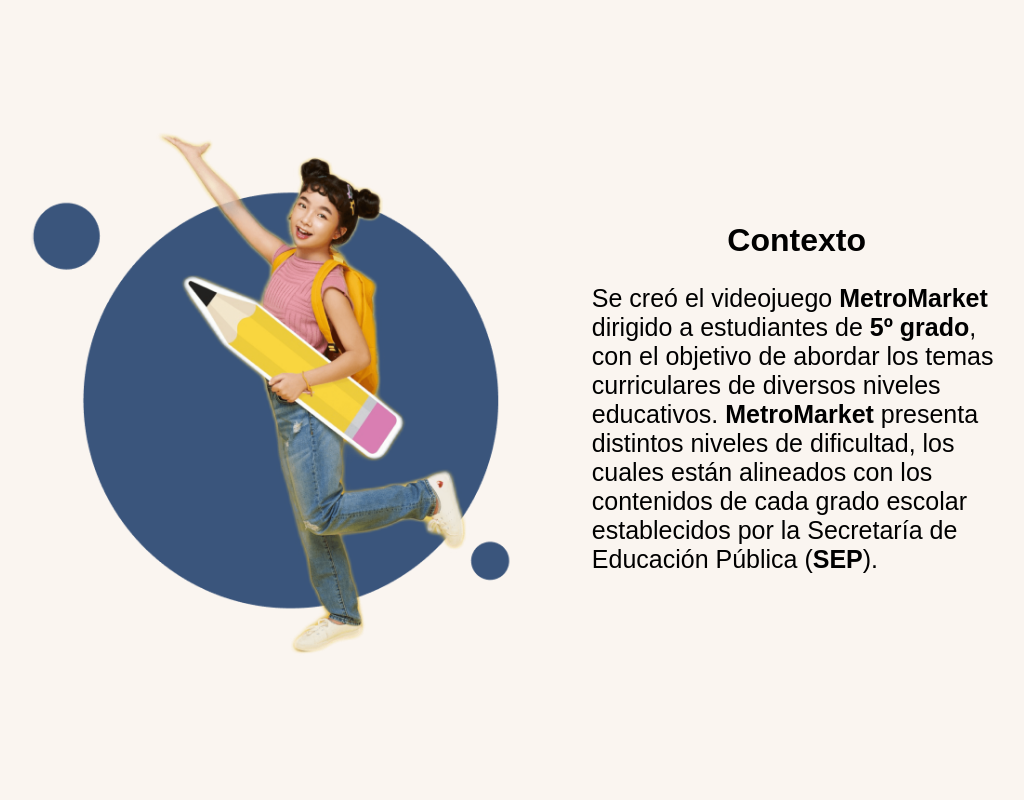
After one commit to Rosa-Palaci/prueba-web, a Flask app: template FlaskApp/templates/contexto.html in a window 1280 px wide. The commit adds this page. Shown: the whole page, without its empty margins (125-1149 px from the left). Run offline with Flask 3, Linux system fonts and the light colour scheme; the template is opened without the code that fills it, so the values that code supplies are empty.

Commit message:
vista contexto y navbar.html

```diff
--- a/FlaskApp/app.py
+++ b/FlaskApp/app.py
@@ -42,8 +42,7 @@ def registro():
 
 @app.route('/Contexto')
 def contexto():
-    # Esta vista podría ser para mostrar información relevante
-    return 'Información del contexto escolar aquí'
+    return render_template('contexto.html')
 
 if __name__ == '__main__':
     db.create_all(app=app)
--- /dev/null
+++ b/FlaskApp/static/css/contexto.css
@@ -0,0 +1,42 @@
+body {
+    font-family: 'Arial', sans-serif;
+    background-color: #FAF5F0;
+    margin: 0;
+    padding: 0;
+    display: flex;
+    justify-content: center;
+    align-items: center;
+    height: 100vh;
+}
+
+.context-container {
+    width: 80%;
+    border-radius: 20px;
+    display: flex;
+    align-items: center;
+    justify-content: space-around;
+    padding: 20px;
+}
+
+.student-image {
+    width: 50%;
+    border-radius: 20px;
+}
+
+.context-text {
+    width: 40%;
+    text-align: left;
+}
+
+h1 {
+    font-size: 32px;
+    text-align: center;
+}
+
+p {
+    font-size: 25px;
+}
+
+.highlight {
+    font-weight: bold; /* Hace que el texto sea negrita */
+}
--- /dev/null
+++ b/FlaskApp/templates/contexto.html
@@ -0,0 +1,18 @@
+<!DOCTYPE html>
+<html lang="es">
+<head>
+    <meta charset="UTF-8">
+    <meta name="viewport" content="width=device-width, initial-scale=1.0">
+    <title>Contexto - MetroMarket</title>
+    <link rel="stylesheet" href="{{ url_for('static', filename='css/contexto.css') }}">
+</head>
+<body>
+    <div class="context-container">
+        <img src="{{ url_for('static', filename='images/contexto-img.png') }}" alt="Estudiante" class="student-image">
+        <div class="context-text">
+            <h1>Contexto</h1>
+            <p>Se creó el videojuego <span class="highlight">MetroMarket</span> dirigido a estudiantes de <span class="highlight">5º grado</span>, con el objetivo de abordar los temas curriculares de diversos niveles educativos. <span class="highlight">MetroMarket</span> presenta distintos niveles de dificultad, los cuales están alineados con los contenidos de cada grado escolar establecidos por la Secretaría de Educación Pública (<span class="highlight">SEP</span>).</p>
+        </div>
+    </div>
+</body>
+</html>
```
Also changed, not shown: FlaskApp/templates/home.html (+2 -23 lines), FlaskApp/templates/navbar.html (added, +41 -0 lines), FlaskApp/static/images/contexto-img.png (added).
